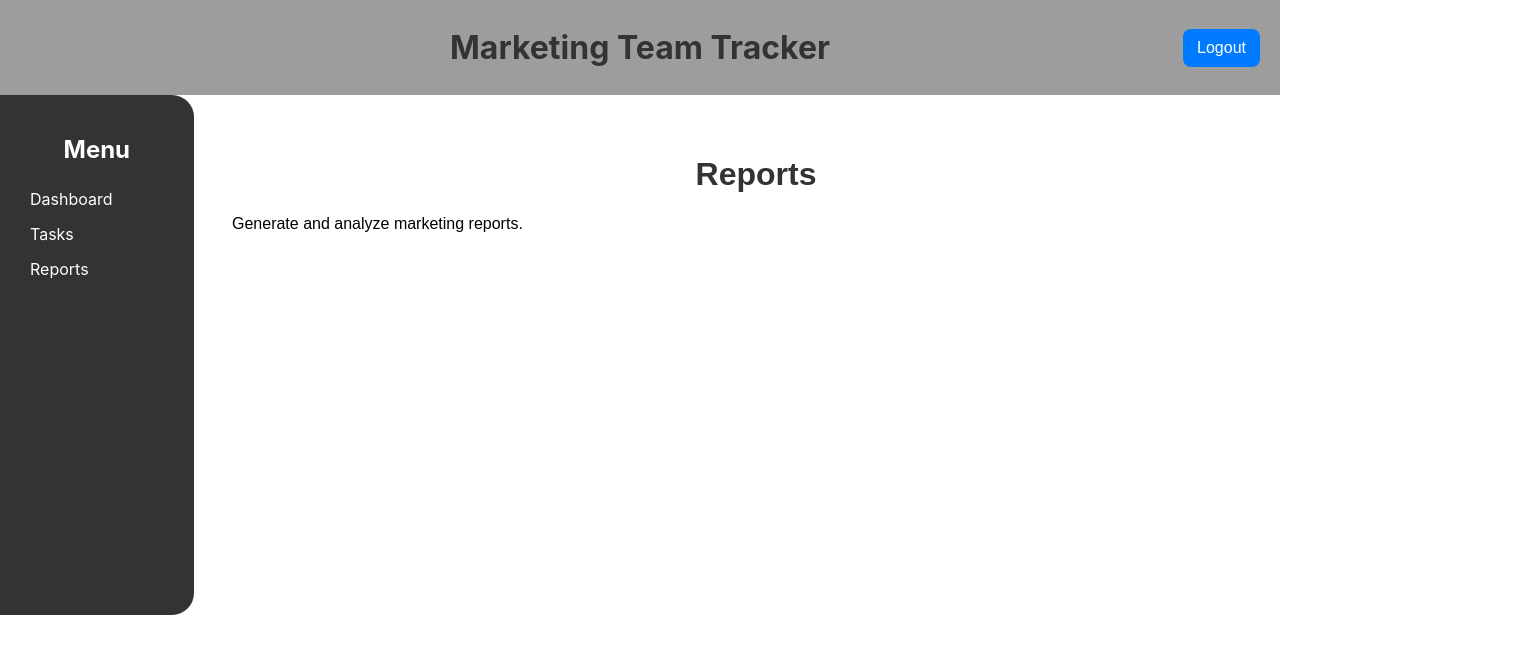
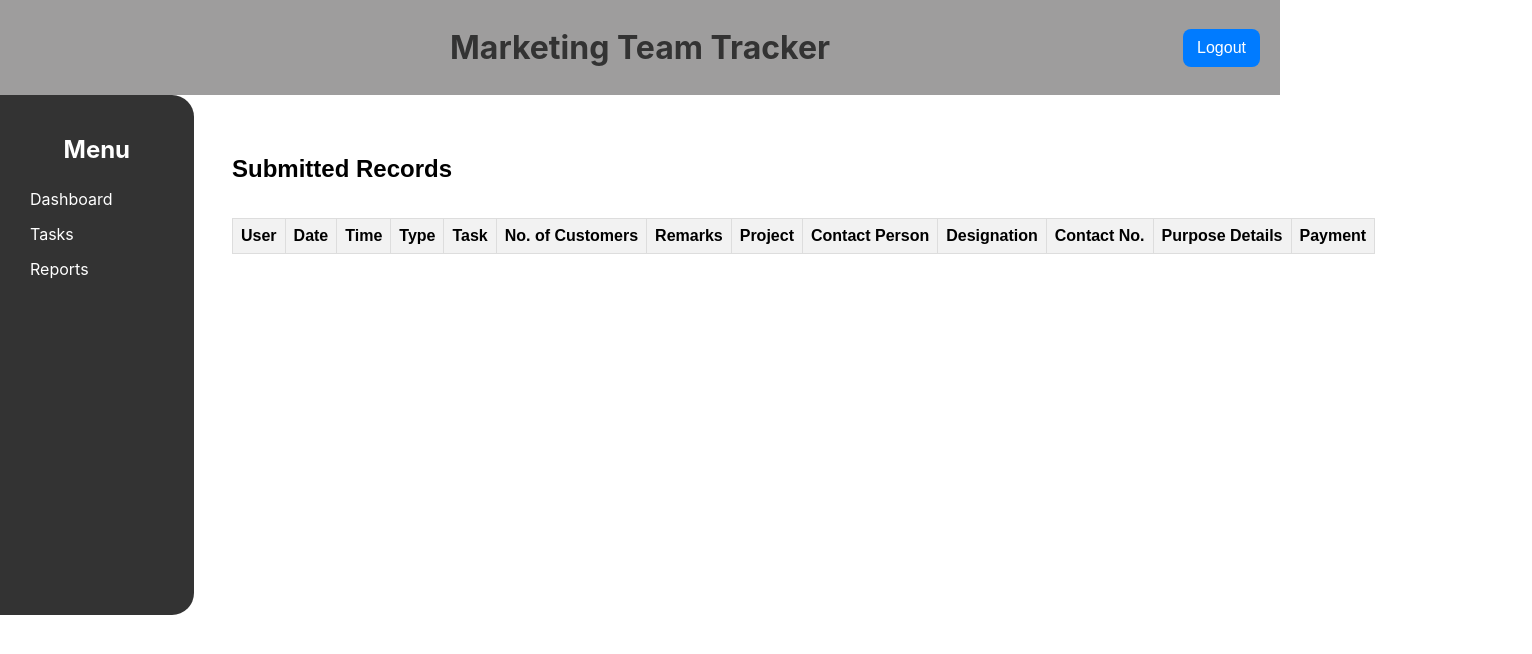
Before and after one commit to StephanBegins/MarketingTeamTrack, a React (Create React App) app: page /reports in a window 1280 px wide. Shown: the top 654 px of the page, 1532 px wide, since content can reach past the window. Built offline with nearby package versions, Linux system fonts and the light colour scheme; sample sign-in values are in the browser's storage.

Commit message:
reports page now shows things inputted in home page and so much of work

```diff
--- a/src/components/Sidebar.css
+++ b/src/components/Sidebar.css
@@ -10,6 +10,7 @@
   border-top-right-radius: 22px;
   border-bottom-right-radius: 22px;
   overflow-y: auto; /* Enables scrolling if content overflows */
+  z-index: 10; /* Ensures sidebar stays on top */
 }
 
 .sidebar h2 {
--- a/src/components/TaskList.js
+++ b/src/components/TaskList.js
@@ -1,20 +1,15 @@
 import React, { useState } from "react";
 import TaskDetails from "./TaskDetails";
-import TaskForm from "./TaskForm";
 import "./TaskList.css";
 
 const TaskList = () => {
-  const [tasks, setTasks] = useState([]); // Start with an empty list
-
-  const addTask = (newTask) => {
-    setTasks([...tasks, { id: tasks.length + 1, ...newTask }]); // Add new task to the list
-  };
+  const [tasks] = useState([
+    { id: 1, user: "User1", type: "New Customer", task: "New Order", date: "2025-03-12" },
+    { id: 2, user: "User2", type: "Existing Customer", task: "Payment", date: "2025-03-11" }
+  ]);
 
   return (
     <div>
-      <h2>Task Form</h2>
-      <TaskForm addTask={addTask} /> {/* Pass function to TaskForm */}
-
       <h2>Task List</h2>
       <table>
         <thead>
--- a/src/pages/Home.js
+++ b/src/pages/Home.js
@@ -1,4 +1,5 @@
 import React, { useState, useEffect, useRef } from "react";
+import { useNavigate } from "react-router-dom";
 import "./Home.css";
 
 
@@ -8,7 +9,7 @@ const Home = () => {
   const [selectedHour, setSelectedHour] = useState("12");
   const [selectedMinute, setSelectedMinute] = useState("00");
   const [meridian, setMeridian] = useState("AM");
-
+  const navigate = useNavigate();
   const dropdownRef = useRef(null);
 
   // State for new task input (mthdr)
@@ -142,6 +143,33 @@ const Home = () => {
       ...prevDetails,
       [selectedHeader]: prevDetails[selectedHeader].filter((detail) => detail.id !== detailId),
     }));
+  };
+
+  const handleSubmit = () => {
+    const newRecord = {
+      mthdr_userid: newTask.mthdr_userid,
+      mthdr_date: newTask.mthdr_date,
+      mthdr_time: newTask.mthdr_time,
+      mthdr_type: newTask.mthdr_type,
+      mthdr_todaytask: newTask.mthdr_todaytask,
+      mtdtl_noofcustomers: newTask.mtdtl_noofcustomers,
+      remarks: newTask.remarks,
+      taskDetails, // Store task details
+    };
+
+    // Retrieve existing records from localStorage
+    const existingRecords = JSON.parse(localStorage.getItem("taskRecords")) || [];
+
+    // Append new record to the array
+    const updatedRecords = [...existingRecords, newRecord];
+
+    // Store updated array in localStorage
+    localStorage.setItem("taskRecords", JSON.stringify(updatedRecords));
+
+    alert("Record saved successfully!");
+
+    // Navigate to Reports page after saving
+    navigate("/reports");
   };
 
 
@@ -311,7 +339,7 @@ const Home = () => {
             </tbody>
           </table>
           <div className="submit-btn-container">
-              <button className="submit-btn" onClick={handleAddTask}>Submit</button>
+              <button className="submit-btn" onClick={handleSubmit}>Submit</button>
           </div>
         </div>
       )}
--- a/src/pages/Reports.css
+++ b/src/pages/Reports.css
@@ -2,4 +2,45 @@
     padding: 20px;
     margin-left: 15%; /* Ensures content starts after the sidebar */
     font-family: Arial, sans-serif;
+    width: 100%;
+    overflow-x: auto; /* Enables horizontal scrolling */
   }
+
+.table-wrapper {
+  width: max-content; /* Allows table to extend beyond parent */
+  min-width: 100%;
+  overflow-x: auto;
+  position: relative;
+  z-index: 0; /* Ensures table stays behind sidebar */
+}
+
+.task-table {
+  width: max-content;
+  border-collapse: collapse;
+  white-space: nowrap; /* Prevents text from wrapping */
+}
+
+.task-table th,
+.task-table td {
+  border: 1px solid #ddd;
+  padding: 8px;
+  text-align: left;
+}
+
+.task-table th {
+  background-color: #f2f2f2;
+  z-index: -1; /* Ensures table headers stay behind the sidebar */
+}
+
+.reports-container::-webkit-scrollbar {
+  height: 8px;
+}
+
+.reports-container::-webkit-scrollbar-thumb {
+  background: #888;
+  border-radius: 4px;
+}
+
+.reports-container::-webkit-scrollbar-thumb:hover {
+  background: #555;
+}
--- a/src/pages/Reports.js
+++ b/src/pages/Reports.js
@@ -1,13 +1,86 @@
-import React from "react";
+import React, { useEffect, useState } from "react";
+import { useLocation } from "react-router-dom";
 import "./Reports.css";
 
 const Reports = () => {
-    return (
-      <div className="reports-container">
-        <h1>Reports</h1>
-        <p>Generate and analyze marketing reports.</p>
+  const location = useLocation();
+  const [headers, setHeaders] = useState([]);
+  const [taskDetails, setTaskDetails] = useState({});
+
+  useEffect(() => {
+    // Retrieve saved data from localStorage
+    const savedHeaders = localStorage.getItem("headers");
+    const savedTaskDetails = localStorage.getItem("taskDetails");
+
+    if (savedHeaders && savedTaskDetails) {
+      setHeaders(JSON.parse(savedHeaders));
+      setTaskDetails(JSON.parse(savedTaskDetails));
+    }
+
+    // If new data comes from location.state, update state and localStorage
+    if (location.state) {
+      if (location.state.headers) {
+        setHeaders(location.state.headers);
+        localStorage.setItem("headers", JSON.stringify(location.state.headers));
+      }
+      if (location.state.taskDetails) {
+        setTaskDetails(location.state.taskDetails);
+        localStorage.setItem("taskDetails", JSON.stringify(location.state.taskDetails));
+      }
+    }
+  }, [location.state]);
+
+  const flattenedDetails = Object.values(taskDetails).flat();
+
+  return (
+    <div className="reports-container">
+      <h2>Submitted Records</h2>
+      <div className="table-wrapper">
+        <table className="task-table">
+          <thead>
+            <tr>
+              <th>User</th>
+              <th>Date</th>
+              <th>Time</th>
+              <th>Type</th>
+              <th>Task</th>
+              <th>No. of Customers</th>
+              <th>Remarks</th>
+              <th>Project</th>
+              <th>Contact Person</th>
+              <th>Designation</th>
+              <th>Contact No.</th>
+              <th>Purpose Details</th>
+              <th>Payment</th>
+            </tr>
+          </thead>
+          <tbody>
+            {headers.map((header, index) => {
+              const detail = flattenedDetails[index] || {};
+
+              return (
+                <tr key={header.id || index}>
+                  <td>{header.mthdr_userid || "-"}</td>
+                  <td>{header.mthdr_date || "-"}</td>
+                  <td>{header.mthdr_time || "-"}</td>
+                  <td>{header.mthdr_type || "-"}</td>
+                  <td>{header.mthdr_todaytask || "-"}</td>
+                  <td>{header.mtdtl_noofcustomers || "-"}</td>
+                  <td>{header.remarks || "-"}</td>
+                  <td>{detail.mtdtl_project || "-"}</td>
+                  <td>{detail.mtdtl_contactperson || "-"}</td>
+                  <td>{detail.mtdtl_designation || "-"}</td>
+                  <td>{detail.mtdtl_contactno || "-"}</td>
+                  <td>{detail.mtdtl_purposedetails || "-"}</td>
+                  <td>{detail.mtdtl_payment || "-"}</td>
+                </tr>
+              );
+            })}
+          </tbody>
+        </table>
       </div>
-    );
+    </div>
+  );
 };
 
 export default Reports;
```
